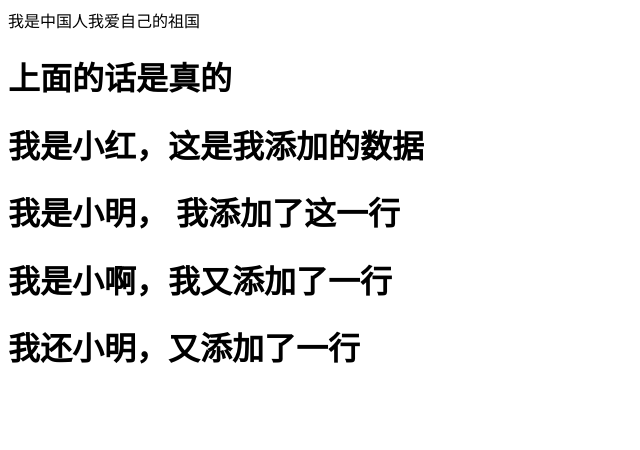
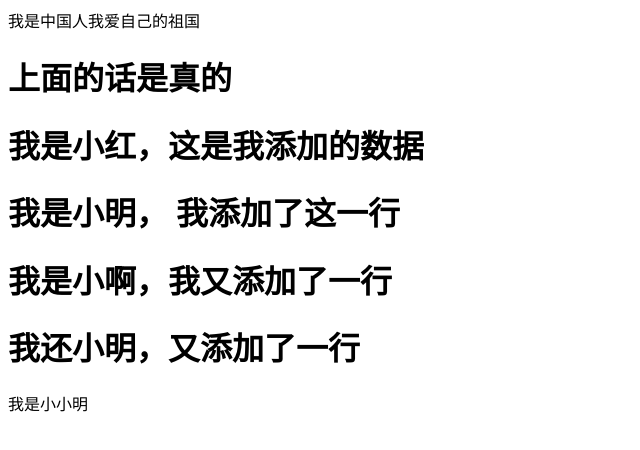
Before and after one commit to whitney-mrhf/test02, a plain HTML site: page index.html in a window 1280 px wide. Shown: the whole page, without its empty margins (0-640 px from the left). Drawn offline with Linux system fonts and the light colour scheme.

Commit message:
又提交一次

```diff
--- a/index.html
+++ b/index.html
@@ -12,5 +12,6 @@
   <h1>我是小明， 我添加了这一行</h1>
   <h1>我是小啊，我又添加了一行</h1>
   <h1>我还小明，又添加了一行</h1>
+  <p>我是小小明</p>
 </body>
 </html>
```
